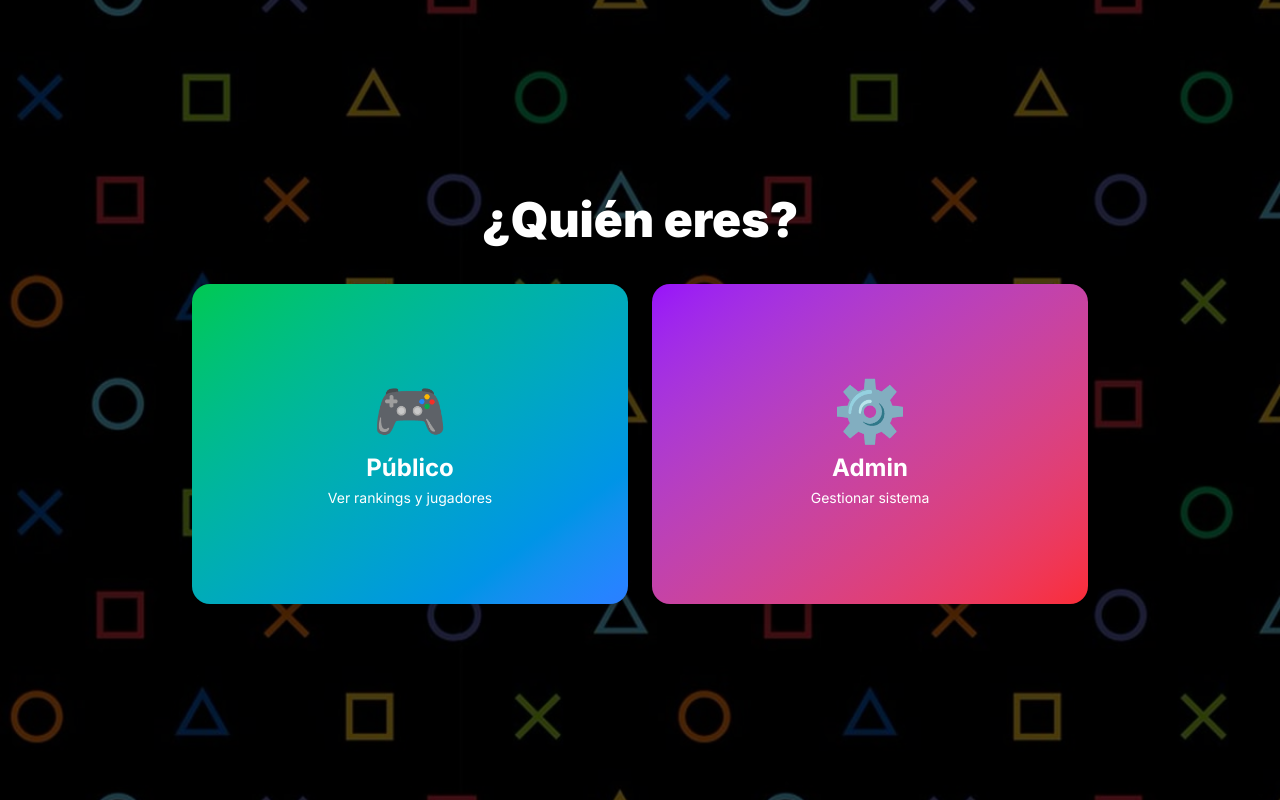
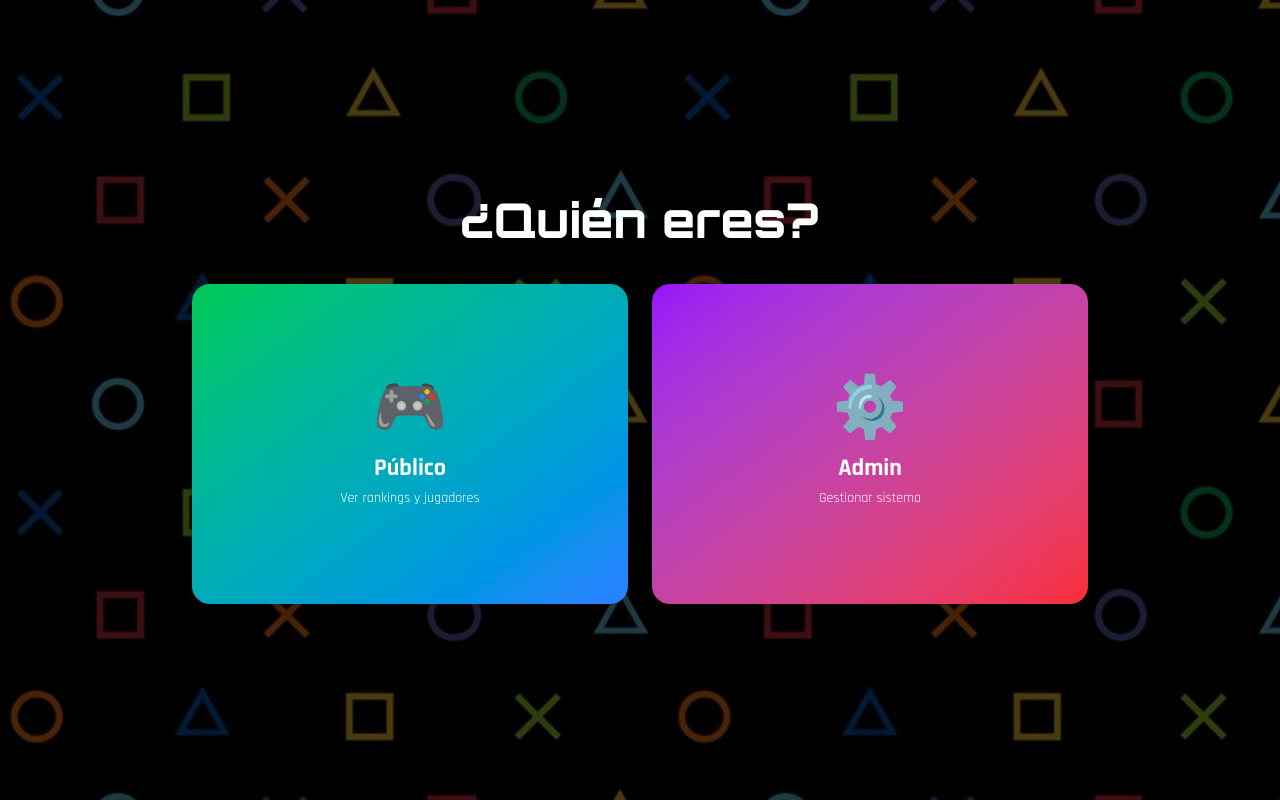
Before and after one commit to NRivera07/nr_zona_gamer, a Next.js app: page / in a window 1280 px wide. Built offline with nearby package versions, Linux system fonts and the light colour scheme.

Commit message:
refactor: fonts change

```diff
--- a/app/globals.css
+++ b/app/globals.css
@@ -8,6 +8,11 @@ body {
   background-position: center;
   background-repeat: no-repeat;
   background-attachment: fixed; /* 🔥 efecto elegante */
+  font-family: var(--font-body);
+}
+
+h1, h2, h3, h4, h5, h6 {
+  font-family: var(--font-heading);
 }
 
 /* overlay oscuro */
@@ -103,6 +108,8 @@ body::before {
     --sidebar-accent-foreground: oklch(0.205 0 0);
     --sidebar-border: oklch(0.922 0 0);
     --sidebar-ring: oklch(0.708 0 0);
+    --font-heading: 'Orbitron', sans-serif;
+    --font-body: 'Rajdhani', sans-serif;
 }
 
 .dark {
--- a/app/layout.tsx
+++ b/app/layout.tsx
@@ -1,13 +1,17 @@
 import type { Metadata } from "next";
-import { Inter, Geist } from "next/font/google";
+import { Orbitron, Rajdhani } from "next/font/google";
 import "./globals.css";
 import { cn } from "@/lib/utils";
 
-const geist = Geist({ subsets: ["latin"], variable: "--font-sans" });
+const orbitron = Orbitron({
+  subsets: ["latin"],
+  variable: "--font-heading",
+});
 
-const font = Inter({
+const rajdhani = Rajdhani({
   subsets: ["latin"],
-  weight: ["400", "700", "900"],
+  weight: ["300", "400", "500", "600", "700"],
+  variable: "--font-body",
 });
 
 export const metadata: Metadata = {
@@ -22,9 +26,7 @@ export default function RootLayout({
   children: React.ReactNode;
 }>) {
   return (
-    <html
-      className={cn("antialiased", font.className, "font-sans", geist.variable)}
-    >
+    <html className={cn("antialiased", orbitron.variable, rajdhani.variable)}>
       <body className="min-h-full flex flex-col">{children}</body>
     </html>
   );
```
